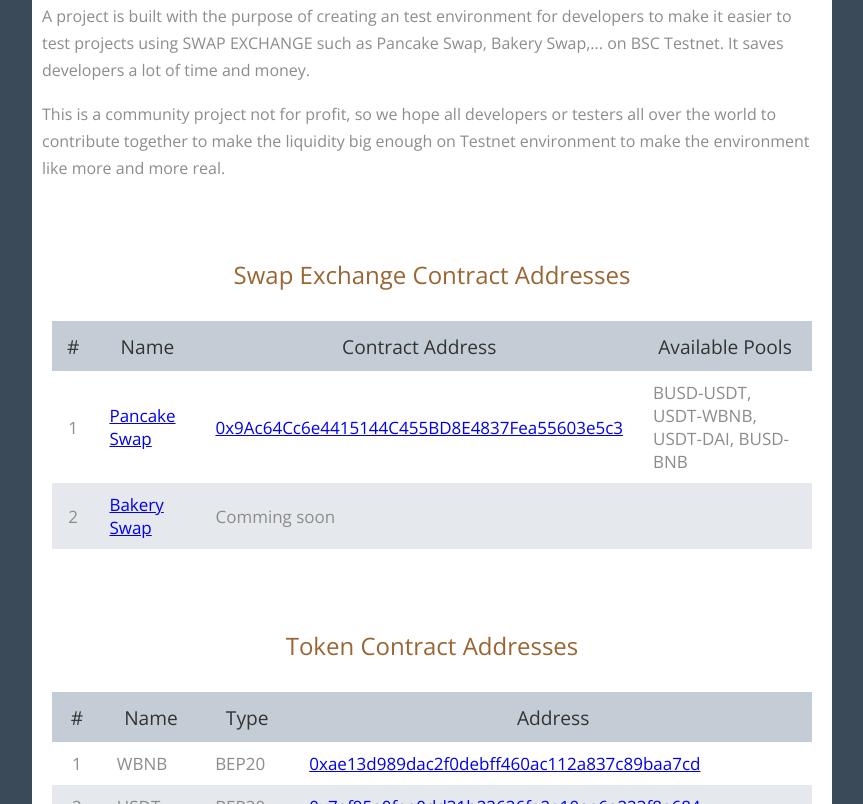
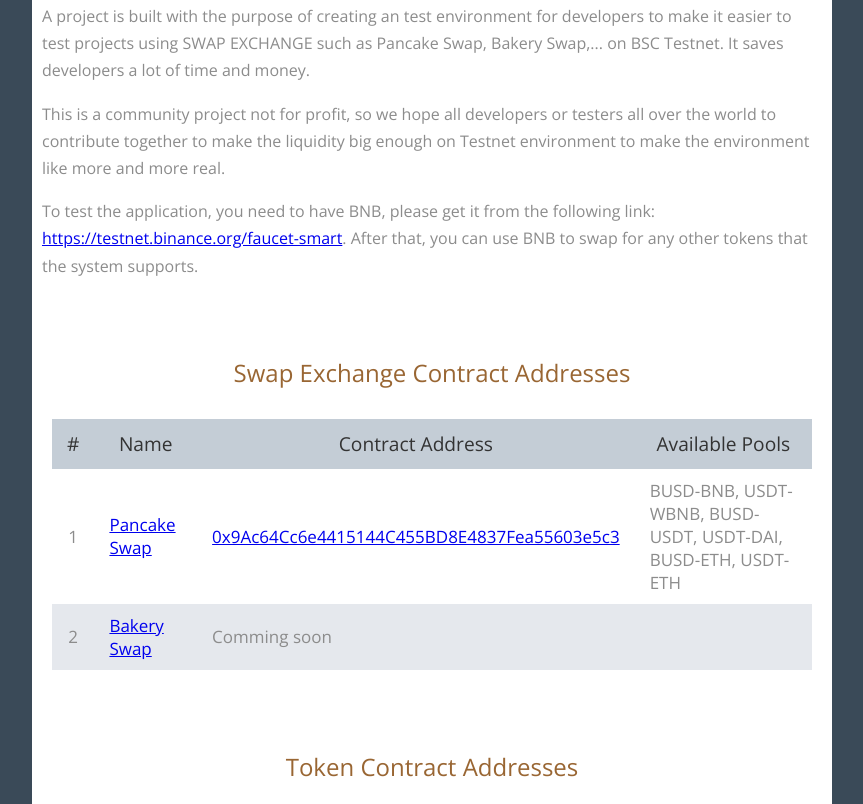
Before and after one commit to kiemtienonline360/bsc-swap-simulation, a plain HTML site: page index.html in a window 1280 px wide. Shown: the part 610-1414 px from the top of the page, without its empty margins (208-1071 px from the left). Drawn offline with nearby package versions, Linux system fonts and the light colour scheme.

Commit message:
Update homepage

```diff
--- a/index.html
+++ b/index.html
@@ -23,6 +23,7 @@ https://www.tooplate.com/view/2118-chilling-cafe
 		<div style="padding: 10px">
 			<p>A project is built with the purpose of creating an test environment for developers to make it easier to test projects using SWAP EXCHANGE such as Pancake Swap, Bakery Swap,... on BSC Testnet. It saves developers a lot of time and money.
 			<p>This is a community project not for profit, so we hope all developers or testers all over the world to contribute together to make the liquidity big enough on Testnet environment to make the environment like more and more real.
+			<p>To test the application, you need to have BNB, please get it from the following link: <a href="https://testnet.binance.org/faucet-smart" target="_blank">https://testnet.binance.org/faucet-smart</a>. After that, you can use BNB to swap for any other tokens that the system supports.
 	    </div>
 
 		<!-- Swap Exchange Contract Addresses Menu -->
@@ -45,7 +46,7 @@ https://www.tooplate.com/view/2118-chilling-cafe
 				    <a href="https://testnet.bscscan.com/address/0x9Ac64Cc6e4415144C455BD8E4837Fea55603e5c3" target="_blank">0x9Ac64Cc6e4415144C455BD8E4837Fea55603e5c3</a>
 				</td>
 				<td class="tm-text-left">
-				    BUSD-USDT, USDT-WBNB, USDT-DAI, BUSD-BNB
+				    BUSD-BNB, USDT-WBNB, BUSD-USDT, USDT-DAI, BUSD-ETH, USDT-ETH
 				</td>
               </tr>
               <tr>
```
